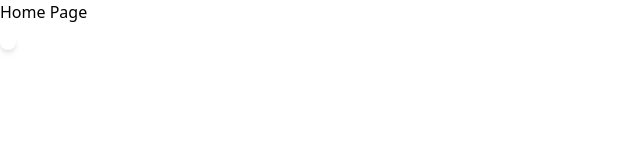
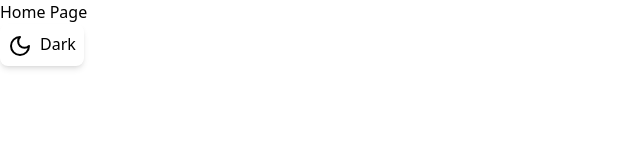
Before and after one commit to kylestancio/admiral, a Next.js app in the folder web/: page / in a window 1280 px wide. Shown: the top 160 px of the page, without its empty margins (0-640 px from the left). Built offline with nearby package versions, Linux system fonts and the light colour scheme.

Commit message:
[fix] invisible theme button bug

```diff
--- a/web/components/ThemeButton.tsx
+++ b/web/components/ThemeButton.tsx
@@ -2,7 +2,7 @@
 
 import React, { useEffect, useState } from 'react'
 import { useTheme } from 'next-themes'
-import { Moon, Sun } from 'lucide-react'
+import { Moon, Sun, SunMoon } from 'lucide-react'
 
 export default function ThemeButton() {
 
@@ -14,7 +14,12 @@ export default function ThemeButton() {
   }, [])
 
   if (!mounted) {
-    return null
+    return (
+      <button className='p-2 shadow-md rounded-lg hover:bg-zinc-100 dark:hover:bg-zinc-900' disabled>
+        <SunMoon className='inline me-2'/>
+        Theme
+      </button>
+    )
   }
 
   return (
@@ -23,10 +28,9 @@ export default function ThemeButton() {
       className='p-2 shadow-md rounded-lg hover:bg-zinc-100 dark:hover:bg-zinc-900'
       onClick={_=>setTheme(theme==='light'?'dark':'light')}
     >
-      {theme==='dark' &&
+      {theme==='dark' ?
         <><Sun className='inline me-2' />Light</>
-      }
-      {theme==='light' &&
+        :
         <><Moon className='inline me-2' />Dark</>
       }
     </button>
```
